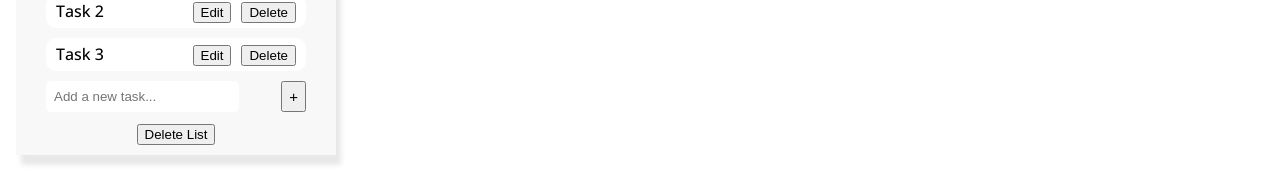
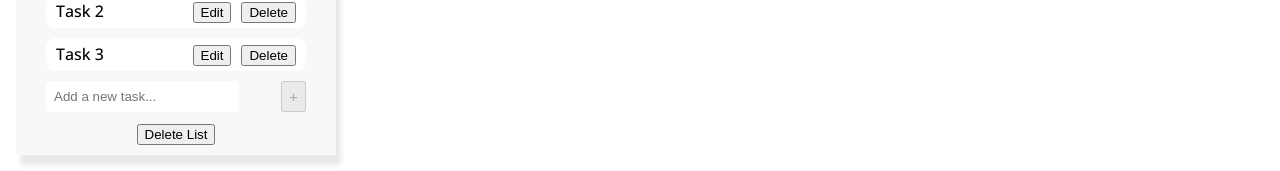
Before and after one commit to rak-shit/trello, a React (Create React App) app: page / in a window 1280 px wide. Shown: the part 229-400 px from the top of the page. Built offline with nearby package versions, Linux system fonts and the light colour scheme; the HTML template or start-up script is replaced by a standard one.

Commit message:
edge cases

```diff
--- a/src/Components/List.tsx
+++ b/src/Components/List.tsx
@@ -67,7 +67,7 @@ function List({ item }: IListProps) {
             </div>
             <div style={{ display: 'flex', margin: '0px 20px' }}>
                 <input data-testid={`new-task-${item.title}`} value={task} placeholder='Add a new task...' type={'text'} onChange={(event) => handleAddNewTask(event)} style={{ padding: '8px', border: 'none', borderRadius: '5px' }} />
-                <button  data-testid={`save-new-task-${item.title}`} style={{ marginLeft: 'auto', fontSize: '15px' }} onClick={newTask}>+</button>
+                <button disabled={task.length === 0}  data-testid={`save-new-task-${item.title}`} style={{ marginLeft: 'auto', fontSize: '15px' }} onClick={newTask}>+</button>
             </div>
             <div style={{ marginTop: 10 }} onClick={deleteBoard} data-testId={`delete-list-${item.title}`}>
                 <button>Delete List</button>
```
